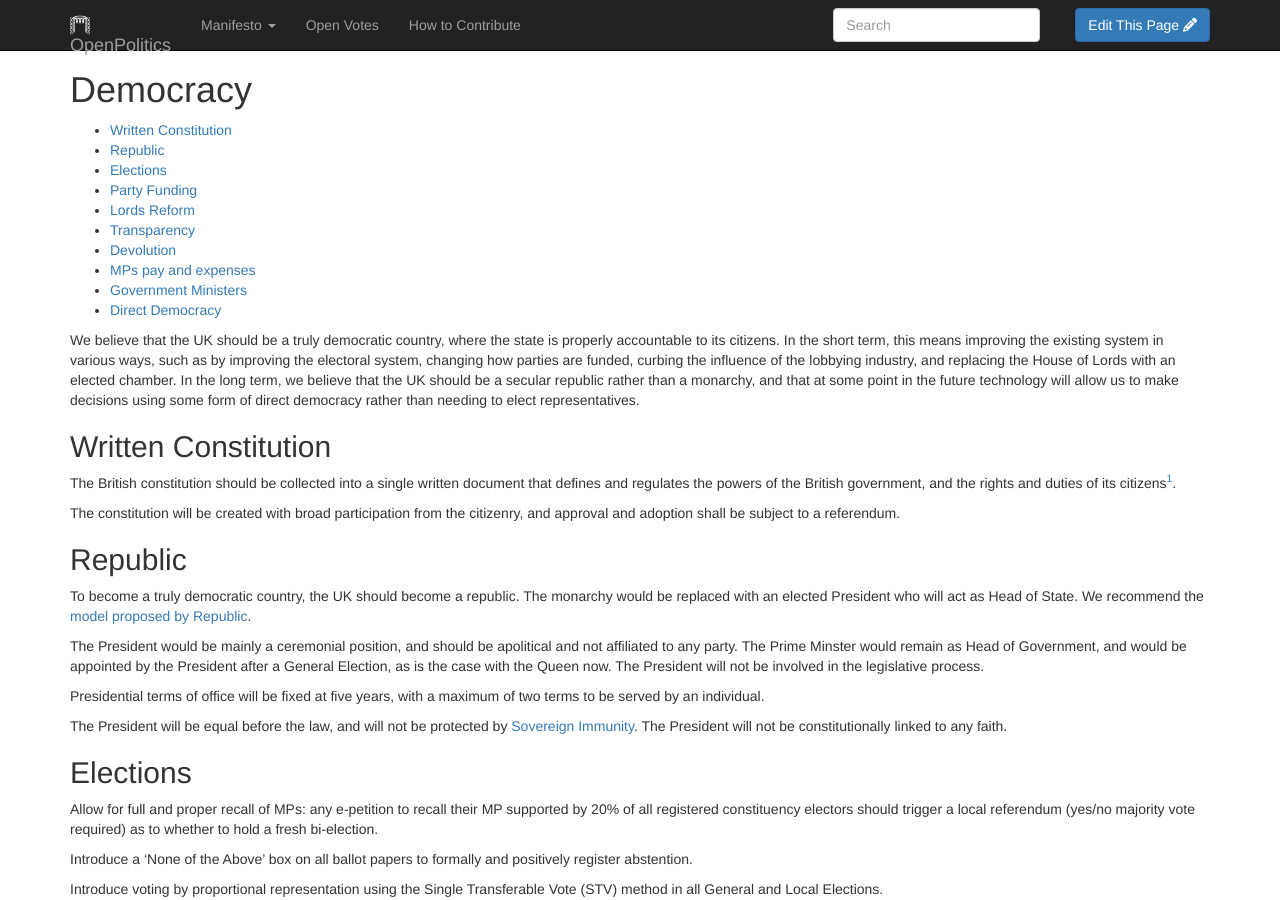
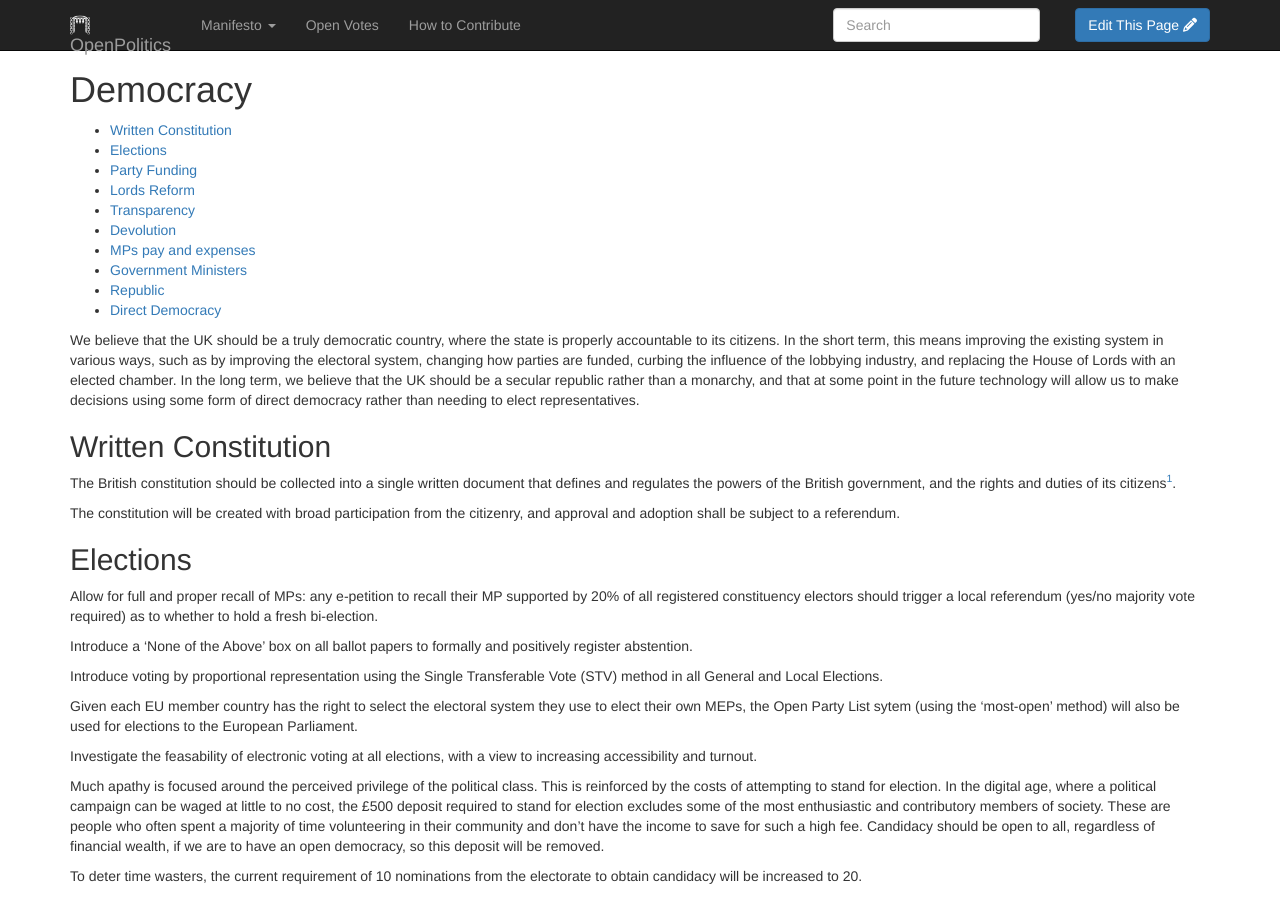
Before and after one commit to openpolitics/manifesto, a Jekyll site: the page built from manifesto/democracy.md, in a window 1280 px wide and 900 px high. Built offline with Jekyll 4.4.1, drawn with Linux system fonts in a browser that asks for light colours; nearby versions of some CDN libraries; library files that are not in the unit come from our copies; some of the changed text lies outside the part shown.

Commit message:
Move republic section down in democracy page

```diff
--- a/manifesto/democracy.md
+++ b/manifesto/democracy.md
@@ -14,16 +14,6 @@ We believe that the UK should be a truly democratic country, where the state is
 The British constitution should be collected into a single written document that defines and regulates the powers of the British government, and the rights and duties of its citizens[^1].
 
 The constitution will be created with broad participation from the citizenry, and approval and adoption shall be subject to a referendum.
-
-## Republic
-
-To become a truly democratic country, the UK should become a republic. The monarchy would be replaced with an elected President who will act as Head of State. We recommend the [model proposed by Republic](http://republic.org.uk/What%20we%20want/In%20depth/The%20Case%20for%20a%20Republic/Policy/index.php).
-
-The President would be mainly a ceremonial position, and should be apolitical and not affiliated to any party. The Prime Minster would remain as Head of Government, and would be appointed by the President after a General Election, as is the case with the Queen now. The President will not be involved in the legislative process.
-
-Presidential terms of office will be fixed at five years, with a maximum of two terms to be served by an individual.
-
-The President will be equal before the law, and will not be protected by [Sovereign Immunity](https://en.wikipedia.org/wiki/Sovereign_immunity#United_Kingdom). The President will not be constitutionally linked to any faith.
 
 ## Elections
 
```
Also changed, not shown: other parts of manifesto/democracy.md (+10 -0 lines).
